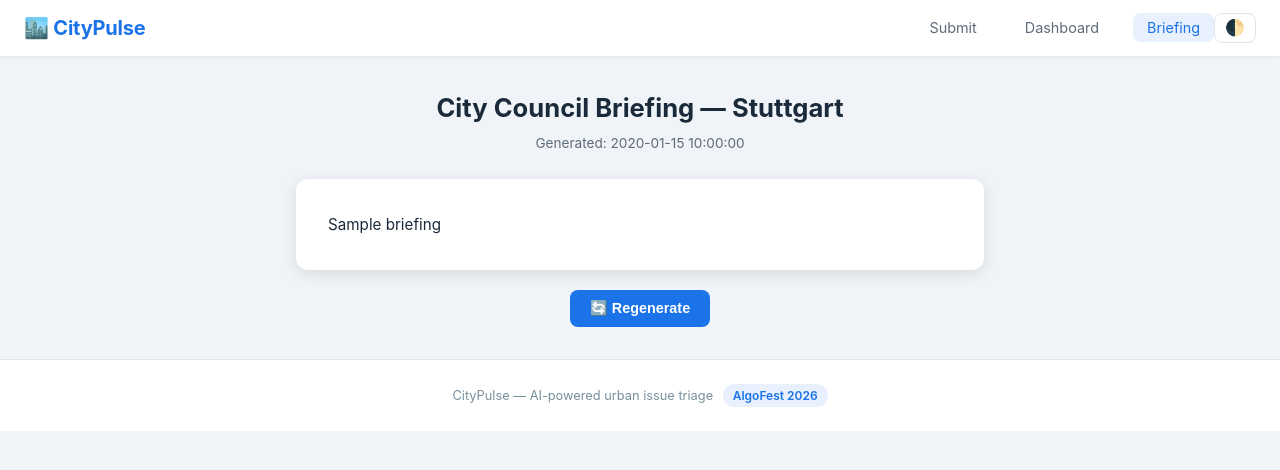
After one commit to iheb-eddine/citypulse, a FastAPI app: template app/templates/briefing.html in a window 1280 px wide. The commit adds this page. Shown: the top 470 px of the page. Run offline with FastAPI, Linux system fonts and the light colour scheme; the template is opened without the code that fills it: most values are stand-ins (such as "Sample title", 1, 10 or a date in 2020).

Commit message:
Add AI chat assistant and city council briefing

```diff
--- a/app/main.py
+++ b/app/main.py
@@ -448,3 +448,104 @@ async def chat(request: Request, db: Session = Depends(get_db)):
         return {"response": answer}
     except Exception:
         return {"response": "I'm having trouble right now. Please try again."}
+
+
+BRIEFING_PROMPT = """You are a municipal analyst writing a formal city council briefing for Stuttgart.
+
+DATA:
+{data}
+
+Write exactly 3 paragraphs:
+1. Executive summary — overall city health, total reports, trend
+2. Key findings — cite specific numbers, categories, severity counts, and neighborhood names
+3. Recommended priorities for city departments — actionable, based on the data
+
+Style: formal city council memo. Cite specific numbers. No greetings or sign-offs."""
+
+
+def _build_briefing_data(db: Session) -> tuple:
+    """Build briefing prompt data and stats dict. Returns (prompt_data_str, stats, reports)."""
+    reports, stats = _build_dashboard_data(db)
+    lines = [
+        f"Total reports: {stats['total_reports']}",
+        f"Health score: {stats['health_score']:.1f}/100",
+        f"Trend: {stats['trend_text']}",
+    ]
+    if stats["categories"]:
+        lines.append("Categories: " + ", ".join(f"{k}: {v}" for k, v in stats["categories"].items()))
+    if stats["severities"]:
+        lines.append("Severity: " + ", ".join(f"{k}: {v}" for k, v in stats["severities"].items()))
+    if stats["hotspots"]:
+        lines.append("Top hotspots: " + ", ".join(f"{h['name']} ({h['count']} reports)" for h in stats["hotspots"]))
+    cutoff = datetime.now() - timedelta(days=7)
+    critical = [r for r in reports if r.created_at >= cutoff and r.severity in ("critical", "high")]
+    critical.sort(key=lambda r: r.created_at, reverse=True)
+    for r in critical[:5]:
+        loc = neighborhood_for_coords(r.latitude, r.longitude)
+        desc = (r.description[:80] + "...") if len(r.description) > 80 else r.description
+        lines.append(f"- {r.category} ({r.severity}) near {loc}: {desc}")
+    return "\n".join(lines), stats, reports
+
+
+def _fallback_briefing(stats: dict) -> str:
+    """Generate a data-driven fallback briefing without AI."""
+    total = stats["total_reports"]
+    score = stats["health_score"]
+    trend = stats["trend_text"]
+    top_cat = max(stats["categories"], key=stats["categories"].get) if stats["categories"] else "N/A"
+    top_cat_n = stats["categories"].get(top_cat, 0)
+    hotspot = stats["hotspots"][0]["name"] if stats["hotspots"] else "N/A"
+    sev = stats["severities"]
+    crit = sev.get("critical", 0) + sev.get("high", 0)
+    return (
+        f"As of {datetime.now().strftime('%B %d, %Y')}, Stuttgart's CityPulse system has recorded "
+        f"{total} citizen reports with a city health score of {score:.1f}/100. {trend}.\n\n"
+        f"The most reported category is {top_cat} with {top_cat_n} reports. "
+        f"{crit} reports are classified as high or critical severity. "
+        f"The highest-activity area is {hotspot}.\n\n"
+        f"City departments should prioritize {top_cat} issues and focus resources on the {hotspot} area."
+    )
+
+
+def _generate_briefing(db: Session) -> dict:
+    """Generate briefing dict with 'briefing' and 'generated_at' keys."""
+    data_str, stats, _ = _build_briefing_data(db)
+    generated_at = datetime.now().strftime("%Y-%m-%dT%H:%M:%SZ")
+
+    if stats["total_reports"] == 0:
+        return {"briefing": "No reports have been submitted yet. The briefing will be available once citizen reports are recorded.", "generated_at": generated_at}
+
+    try:
+        api_key = os.environ.get("GROQ_API_KEY", "")
+        if not api_key:
+            return {"briefing": _fallback_briefing(stats), "generated_at": generated_at}
+
+        r = httpx.post(
+            "https://api.groq.com/openai/v1/chat/completions",
+            json={
+                "model": "llama-3.1-8b-instant",
+                "messages": [
+                    {"role": "system", "content": BRIEFING_PROMPT.format(data=data_str)},
+                    {"role": "user", "content": "Generate the city council briefing."},
+                ],
+                "max_tokens": 1024,
+            },
+            headers={"Authorization": f"Bearer {api_key}", "Content-Type": "application/json"},
+            timeout=15,
+        )
+        r.raise_for_status()
+        text = r.json()["choices"][0]["message"]["content"]
+        return {"briefing": text, "generated_at": generated_at}
+    except Exception:
+        return {"briefing": _fallback_briefing(stats), "generated_at": generated_at}
+
+
+@app.get("/api/briefing")
+async def api_briefing(db: Session = Depends(get_db)):
+    return _generate_briefing(db)
+
+
+@app.get("/briefing")
+async def briefing_page(request: Request, db: Session = Depends(get_db)):
+    data = _generate_briefing(db)
+    return templates.TemplateResponse(request, "briefing.html", data)
--- /dev/null
+++ b/app/templates/briefing.html
@@ -0,0 +1,54 @@
+<!DOCTYPE html>
+<html lang="en" data-theme="">
+<head>
+    <meta charset="UTF-8">
+    <meta name="viewport" content="width=device-width, initial-scale=1.0">
+    <title>CityPulse — City Council Briefing</title>
+    <link rel="stylesheet" href="/static/css/style.css">
+    <script>document.documentElement.dataset.theme=localStorage.getItem('theme')||''</script>
+    <link rel="manifest" href="/static/manifest.json">
+    <meta name="theme-color" content="#1a73e8">
+    <style>
+        .briefing-container{max-width:720px;margin:2rem auto;padding:0 1rem}
+        .briefing-header{text-align:center;margin-bottom:1.5rem}
+        .briefing-header h1{font-size:1.6rem;color:var(--text);margin-bottom:0.25rem}
+        .briefing-ts{color:var(--text-muted);font-size:0.85rem}
+        .briefing-card{background:var(--card);border-radius:var(--radius);padding:2rem;box-shadow:var(--shadow-lg);white-space:pre-line;line-height:1.8;font-size:0.95rem;color:var(--text)}
+        .briefing-actions{text-align:center;margin-top:1.25rem}
+        .regen-btn{background:var(--blue);color:#fff;border:none;border-radius:var(--radius-sm);padding:10px 20px;font-size:0.9rem;font-weight:600;cursor:pointer;transition:background .2s}
+        .regen-btn:hover{background:var(--blue-dark)}
+        .regen-btn:disabled{opacity:0.5;cursor:not-allowed}
+        @media print{.nav-bar,.briefing-actions,.site-footer,.theme-toggle{display:none!important}.briefing-card{box-shadow:none;border:1px solid #ccc}}
+    </style>
+</head>
+<body>
+<div class="nav-bar">
+    <a href="/" class="brand">🏙️ CityPulse</a>
+    <nav><a href="/submit">Submit</a><a href="/">Dashboard</a><a href="/briefing" class="active">Briefing</a><button class="theme-toggle" onclick="document.documentElement.dataset.theme=document.documentElement.dataset.theme==='dark'?'light':'dark';localStorage.setItem('theme',document.documentElement.dataset.theme)" title="Toggle dark mode">🌓</button></nav>
+</div>
+<div class="briefing-container">
+    <div class="briefing-header">
+        <h1>City Council Briefing — Stuttgart</h1>
+        <div class="briefing-ts" id="briefingTs">Generated: {{ generated_at }}</div>
+    </div>
+    <div class="briefing-card" id="briefingText">{{ briefing }}</div>
+    <div class="briefing-actions">
+        <button class="regen-btn" id="regenBtn" onclick="regenerate()">🔄 Regenerate</button>
+    </div>
+</div>
+<footer class="site-footer">CityPulse — AI-powered urban issue triage <span class="badge">AlgoFest 2026</span></footer>
+<script>
+function regenerate(){
+    var btn=document.getElementById('regenBtn'),txt=document.getElementById('briefingText'),ts=document.getElementById('briefingTs');
+    btn.disabled=true;btn.textContent='Generating…';
+    fetch('/api/briefing').then(function(r){return r.json()}).then(function(d){
+        txt.textContent=d.briefing;ts.textContent='Generated: '+d.generated_at;
+    }).catch(function(){
+        txt.textContent='Failed to regenerate. Please try again.';
+    }).finally(function(){
+        btn.disabled=false;btn.textContent='🔄 Regenerate';
+    });
+}
+</script>
+</body>
+</html>
--- a/app/templates/dashboard.html
+++ b/app/templates/dashboard.html
@@ -13,7 +13,7 @@
 <body>
     <div class="nav-bar">
         <a href="/" class="brand">🏙️ CityPulse</a>
-        <nav><a href="/submit">Submit</a><a href="/" class="active">Dashboard</a><button class="theme-toggle" onclick="document.documentElement.dataset.theme=document.documentElement.dataset.theme==='dark'?'light':'dark';localStorage.setItem('theme',document.documentElement.dataset.theme)" title="Toggle dark mode">🌓</button></nav>
+        <nav><a href="/submit">Submit</a><a href="/" class="active">Dashboard</a><a href="/briefing">Briefing</a><button class="theme-toggle" onclick="document.documentElement.dataset.theme=document.documentElement.dataset.theme==='dark'?'light':'dark';localStorage.setItem('theme',document.documentElement.dataset.theme)" title="Toggle dark mode">🌓</button></nav>
     </div>
     <div class="filter-bar">
         <form method="get" action="/dashboard" class="filter-form">
--- a/app/templates/submit.html
+++ b/app/templates/submit.html
@@ -53,7 +53,7 @@
 <body>
 <div class="nav-bar">
     <a href="/" class="brand">🏙️ CityPulse</a>
-    <nav><a href="/submit" class="active">Submit</a><a href="/">Dashboard</a><button class="theme-toggle" onclick="document.documentElement.dataset.theme=document.documentElement.dataset.theme==='dark'?'light':'dark';localStorage.setItem('theme',document.documentElement.dataset.theme)" title="Toggle dark mode">🌓</button></nav>
+    <nav><a href="/submit" class="active">Submit</a><a href="/">Dashboard</a><a href="/briefing">Briefing</a><button class="theme-toggle" onclick="document.documentElement.dataset.theme=document.documentElement.dataset.theme==='dark'?'light':'dark';localStorage.setItem('theme',document.documentElement.dataset.theme)" title="Toggle dark mode">🌓</button></nav>
 </div>
 <div class="container">
     <header>
```
Also changed, not shown: app/news.py (added, +97 -0 lines).
